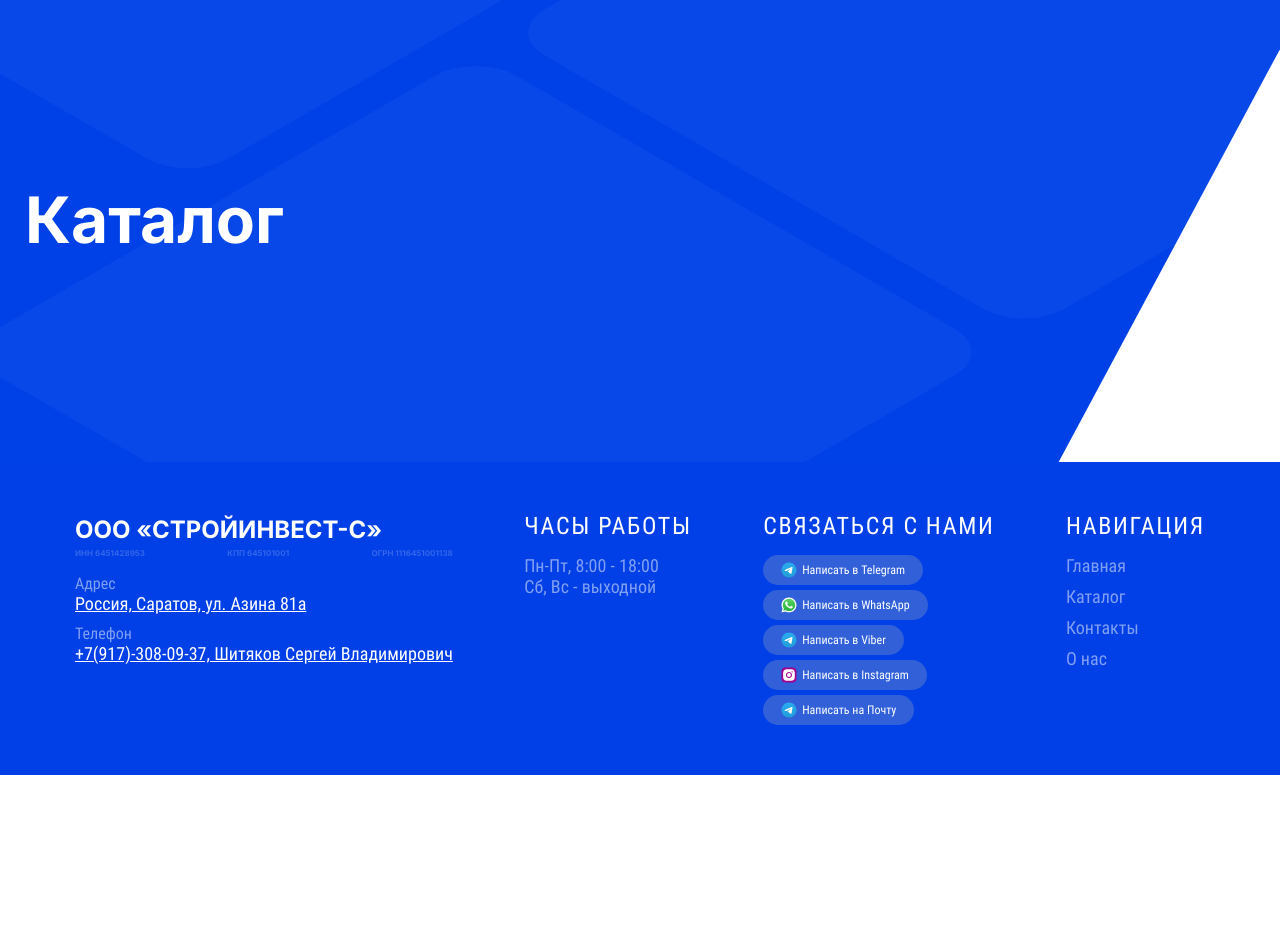
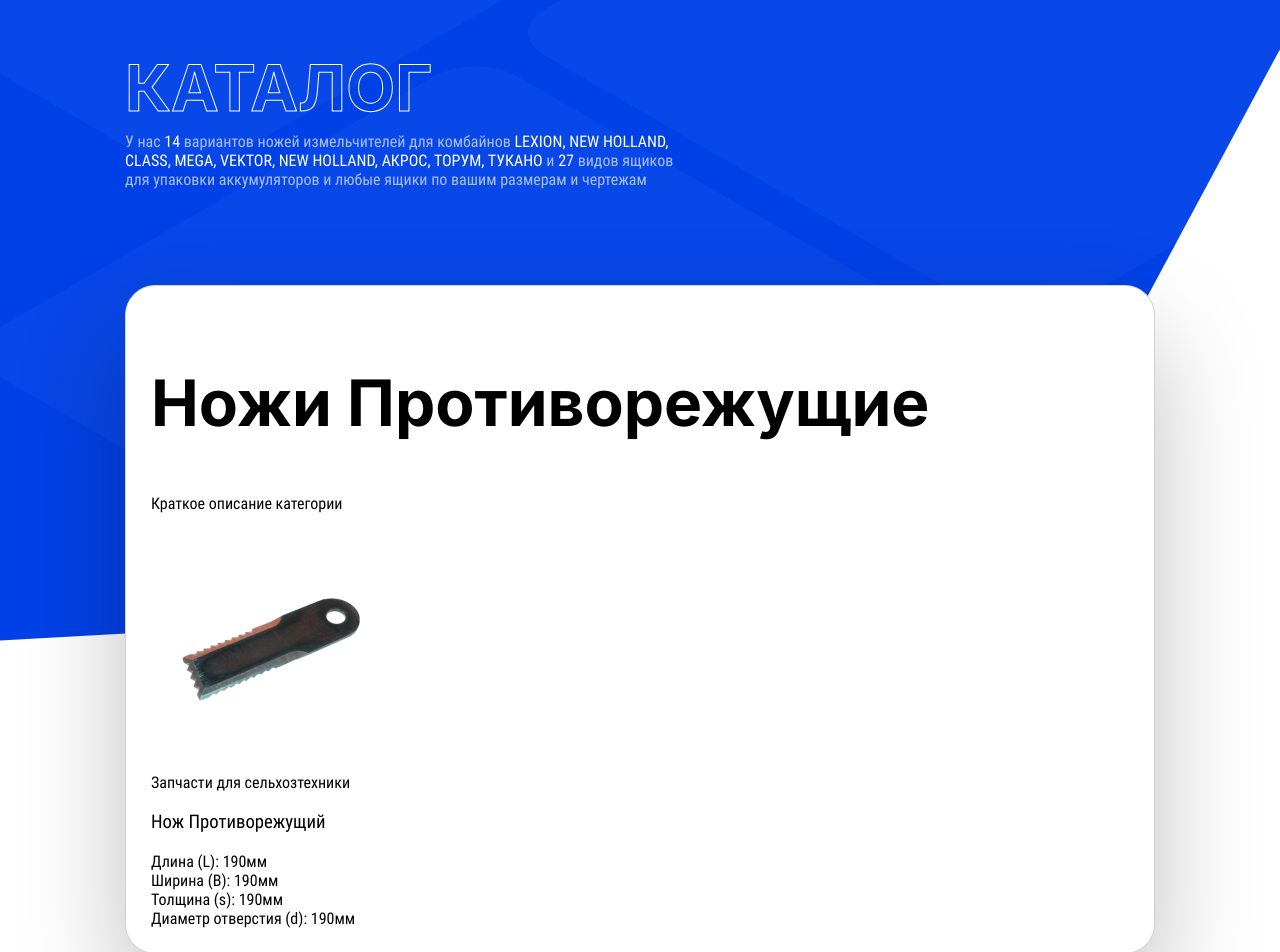
Before and after one commit to ivansolontsov/stroyinvest, a React (Create React App) app: page /catalog in a window 1280 px wide. Shown: the part 100-1052 px from the top of the page. Before the commit the page ends 875 px from the top, so only its background shows below. Built offline with nearby package versions, Linux system fonts and the light colour scheme.

Commit message:
markup for catalog page

```diff
--- a/src/index.scss
+++ b/src/index.scss
@@ -170,6 +170,40 @@ button {
   margin: 0px;
   padding: 0px;
 }
+
+.page__wrapper {
+  padding: 80px 100px;
+  display: flex;
+  flex-direction: column;
+  gap: 15px;
+  justify-content: center;
+}
+
+.page__title {
+  max-width: 557px;
+  line-height: 91.8%;
+  color: #fff0;
+  margin: 0px;
+  padding: 0px;
+  -webkit-text-stroke: 1px #fff;
+  text-transform: uppercase;
+}
+
+.page__subtitle {
+  margin-top: 0px;
+  font-style: normal;
+  font-weight: 400;
+  font-size: 16px;
+  line-height: 19px;
+  color: #ABC0F7;
+  max-width: 554px;
+  strong {
+    font-weight: bold;
+    color: #fff;
+  }
+}
+
+
 
 .hero__subtitle {
   max-width: 554px;
@@ -1054,6 +1088,7 @@ button {
   }
 }
 
+
 .lds-ripple {
   display: inline-block;
   position: relative;
@@ -1070,6 +1105,21 @@ button {
 .lds-ripple div:nth-child(2) {
   animation-delay: -0.5s;
 }
+
+
+.catalog {
+  margin: 0px 100px 100px 100px;
+  background: #FFFFFF;
+  border: 1px solid #D1D1D1;
+  box-shadow: 0px 51px 105px rgba(0, 0, 0, 0.25);
+  border-radius: 30px;
+  padding: 25px;
+  gap: 25px;
+}
+
+
+
+
 @keyframes lds-ripple {
   0% {
     top: 36px;
--- a/src/pages/Catalog.jsx
+++ b/src/pages/Catalog.jsx
@@ -1,11 +1,42 @@
 import React from 'react'
+import nozhik from '../assets/images/catalog/nozhi.png'
 
 const Catalog = () => {
 
   return (
     <div className='content'>
-      <section className="hero__wrapper">
-        <h1 class="hero__title">Каталог</h1>
+      <section className="page__wrapper">
+        <h1 className="page__title">Каталог</h1>
+        <p className="page__subtitle">
+          У нас <strong>14</strong> вариантов ножей измельчителей для комбайнов <strong>LEXION, NEW HOLLAND, CLASS, MEGA, VEKTOR, NEW HOLLAND, АКРОС, ТОРУМ, ТУКАНО</strong> и <strong>27</strong> видов ящиков для упаковки аккумуляторов и любые ящики по вашим размерам и чертежам
+        </p>
+      </section>
+      <section className="catalog">
+        <h2 className="catalog__title">Ножи Противорежущие</h2>
+        <p className="catalog__subtitle">Краткое описание категории</p>
+        <div className="catalog__list">
+          <div className="catalog__list-item">
+            <img src={nozhik} alt="Нож противорежущи  й" className="catalog__list-item-img" />
+            <div className="catalog__list-item-body">
+              <span className="catalog__list-item-category">Запчасти для сельхозтехники</span>
+              <h3 className="catalog__list-item-name">Нож Противорежущий</h3>
+              <div className="catalog__list-item-specs">
+                <div className="catalog__list-item-specs-item">
+                  <span>Длина (L):</span> 190мм
+                </div>
+                <div className="catalog__list-item-specs-item">
+                  <span>Ширина (B):</span> 190мм
+                </div>
+                <div className="catalog__list-item-specs-item">
+                  <span>Толщина (s):</span> 190мм
+                </div>
+                <div className="catalog__list-item-specs-item">
+                  <span>Диаметр отверстия (d):</span> 190мм
+                </div>
+              </div>
+            </div>
+          </div>
+        </div>
       </section>
     </div>
   )
```
Also changed, not shown: src/assets/images/catalog/nozhi.png (added), 1 other file (tests, documents, lock files or other folders).
